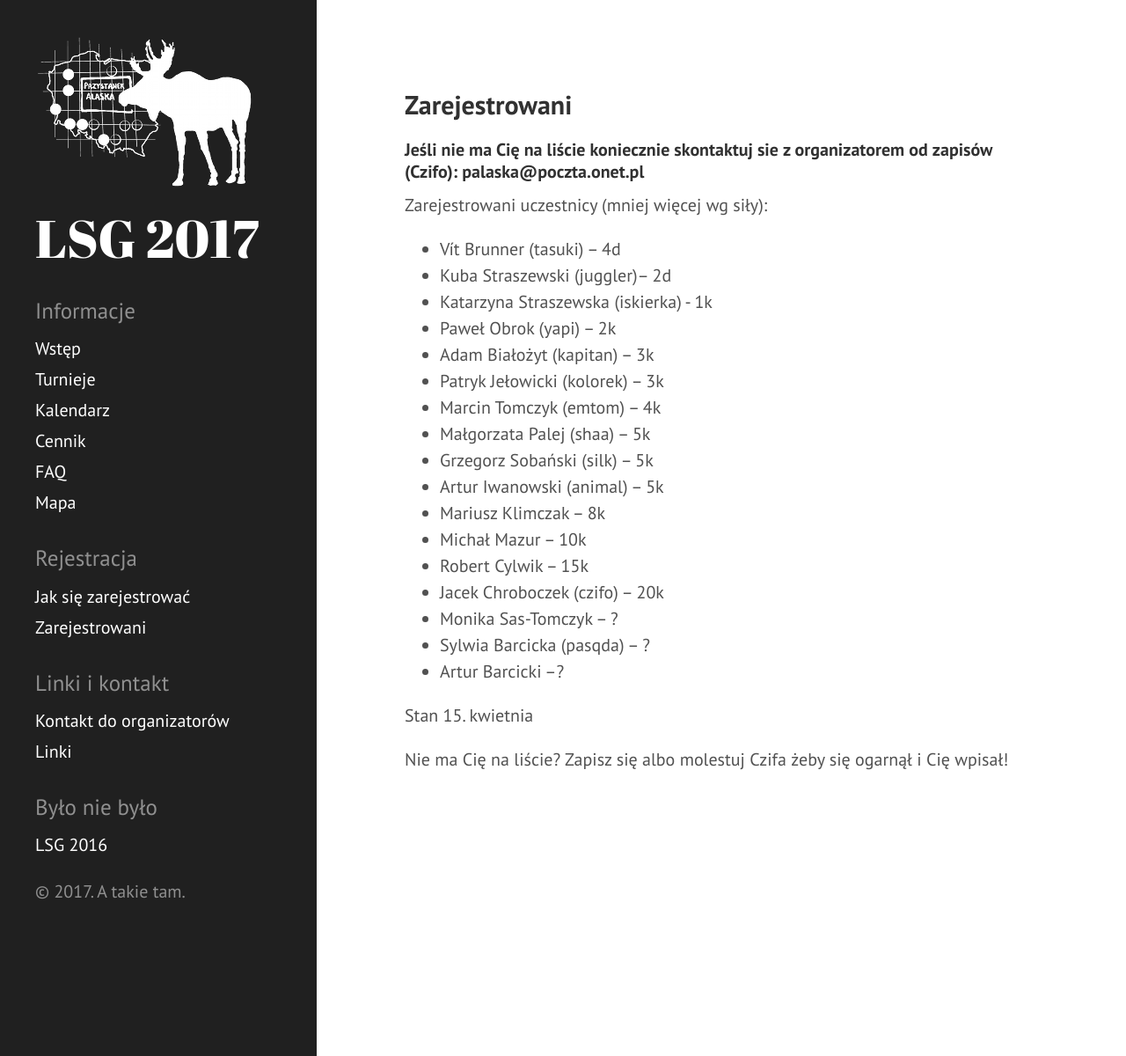
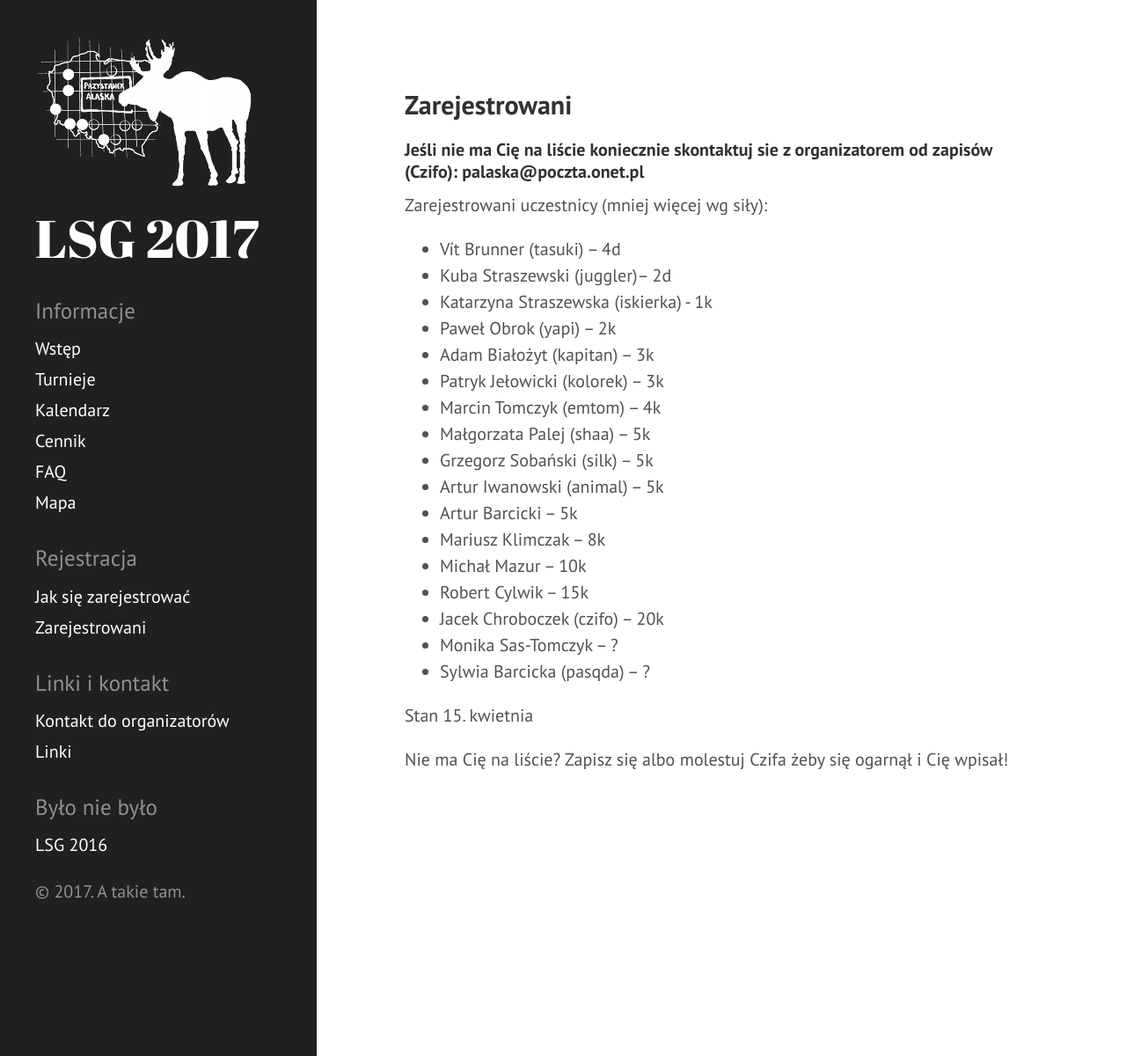
Before and after one commit to tasuki/lsg, a Jekyll site: the page built from zarejestrowani.md, in a window 1280 px wide. Shown: the whole page at 88% size. Built offline with Jekyll 4.4.1, drawn with Linux system fonts in a browser that asks for light colours.

```diff
--- a/zarejestrowani.md
+++ b/zarejestrowani.md
@@ -19,13 +19,14 @@ Zarejestrowani uczestnicy (mniej więcej wg siły):
 - Małgorzata Palej (shaa) -- 5k
 - Grzegorz Sobański (silk) -- 5k
 - Artur Iwanowski (animal) -- 5k
+- Artur Barcicki -- 5k
 - Mariusz Klimczak -- 8k
 - Michał Mazur -- 10k
 - Robert Cylwik -- 15k
 - Jacek Chroboczek (czifo) -- 20k
 - Monika Sas-Tomczyk -- ?
 - Sylwia Barcicka (pasqda) -- ?
-- Artur Barcicki --?
+
 
 Stan 15. kwietnia
 
```
